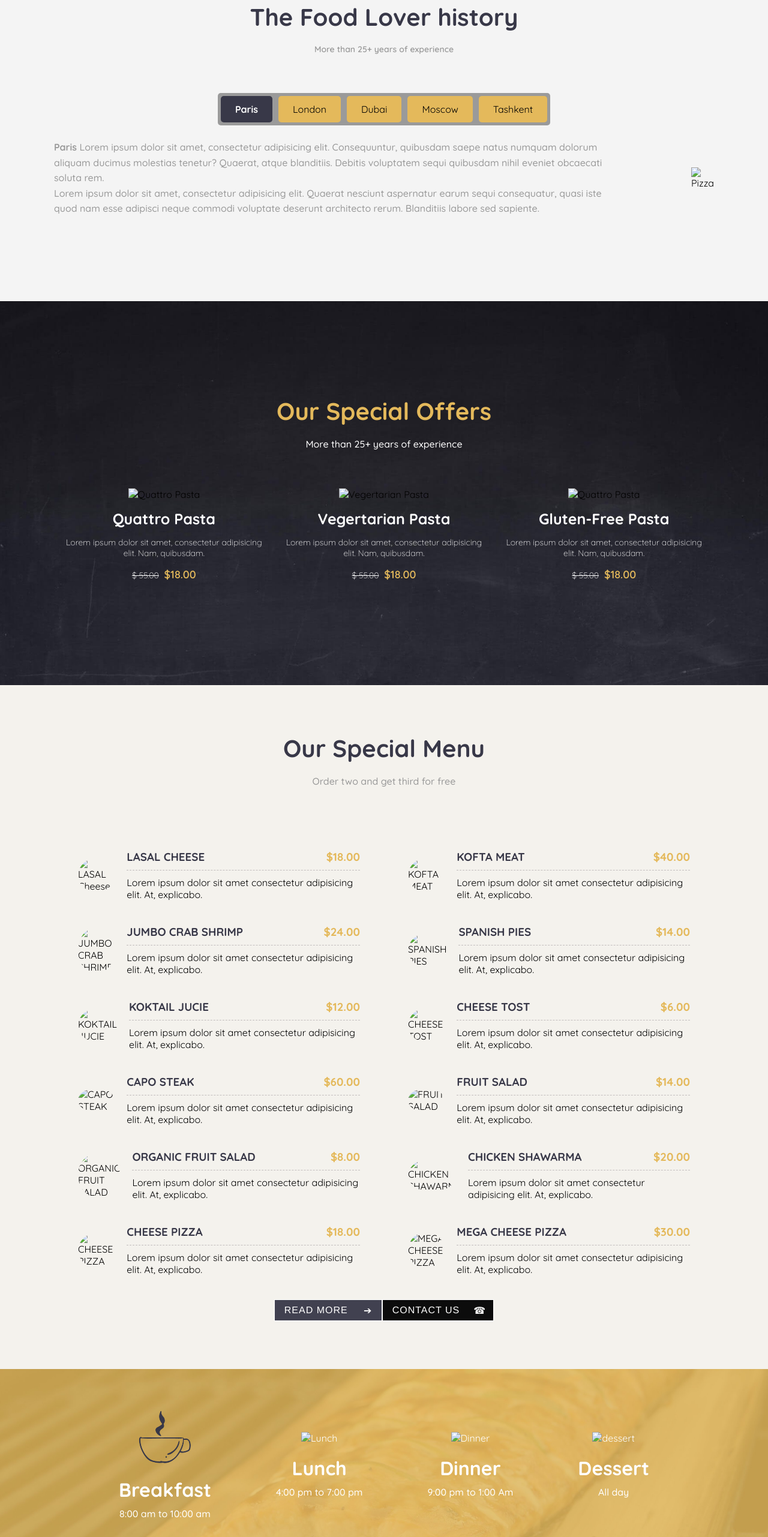
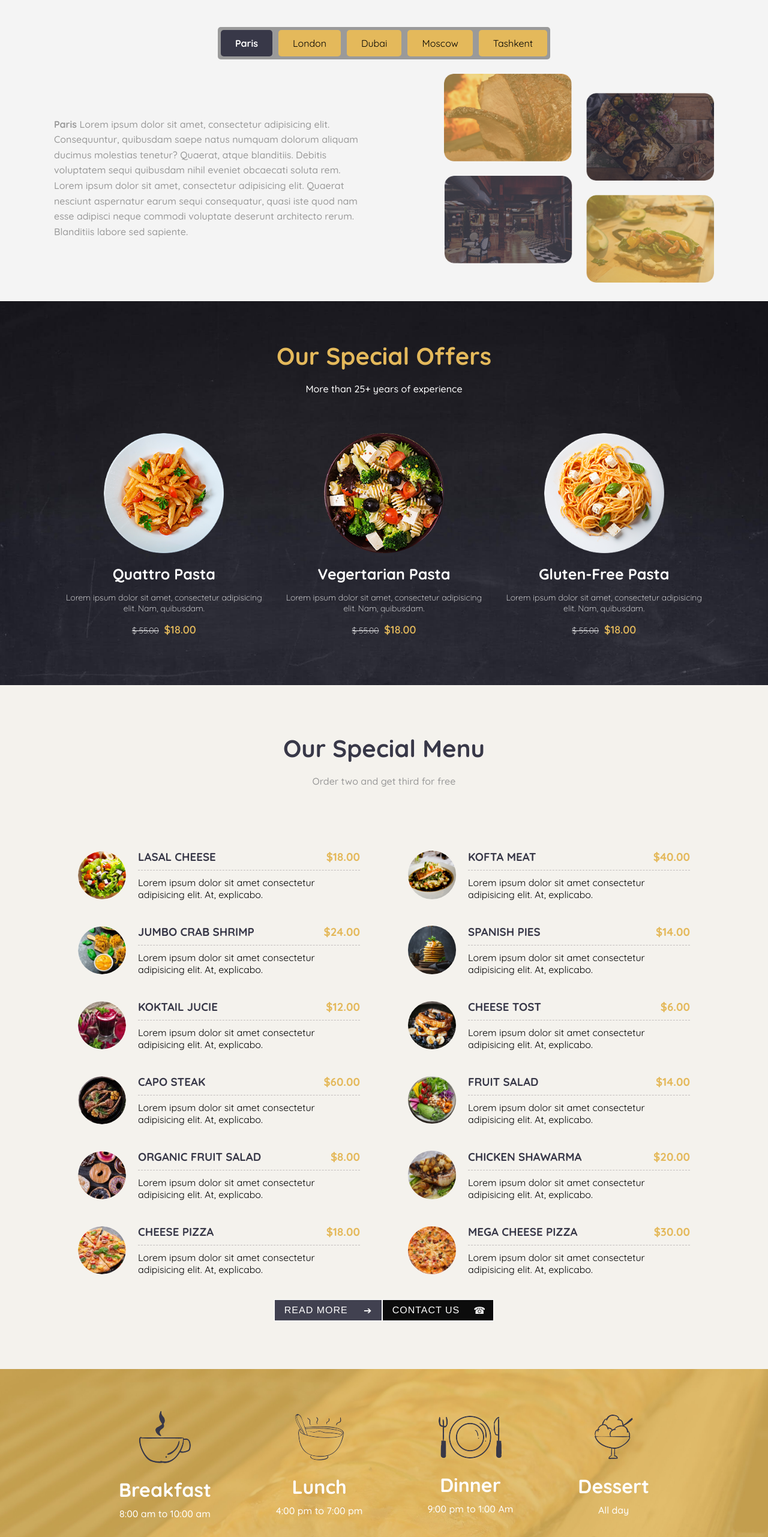
Before and after one commit to IkromovOtabek/foodlover, a website: page index.html in a window 1280 px wide. Shown: the part 938-3500 px from the top of the page at 60% size. Drawn offline with Linux system fonts and the light colour scheme; no server answers; files whose address does not match are found by name.

Commit message:
Update index.html

```diff
--- a/index.html
+++ b/index.html
@@ -77,7 +77,7 @@
                 consequatur, quasi iste quod nam esse adipisci neque commodi voluptate deserunt architecto
                 rerum. Blanditiis labore sed sapiente.</p>
             </div>
-            <img src="./img/about_img.png" alt="Pizza">
+            <img src="about_img.png" alt="Pizza">
           </div>
 
           <div class="tab_content">
@@ -92,7 +92,7 @@
                 consequatur, quasi iste quod nam esse adipisci neque commodi voluptate deserunt architecto
                 rerum. Blanditiis labore sed sapiente.</p>
             </div>
-            <img src="./img/about_img.png" alt="Pizza">
+            <img src="about_img.png" alt="Pizza">
           </div>
 
           <div class="tab_content">
@@ -107,7 +107,7 @@
                 consequatur, quasi iste quod nam esse adipisci neque commodi voluptate deserunt architecto
                 rerum. Blanditiis labore sed sapiente.</p>
             </div>
-            <img src="./img/about_img.png" alt="Pizza">
+            <img src="about_img.png" alt="Pizza">
           </div>
 
           <div class="tab_content">
@@ -122,7 +122,7 @@
                 consequatur, quasi iste quod nam esse adipisci neque commodi voluptate deserunt architecto
                 rerum. Blanditiis labore sed sapiente.</p>
             </div>
-            <img src="./img/about_img.png" alt="Pizza">
+            <img src="about_img.png" alt="Pizza">
           </div>
 
           <div class="tab_content">
@@ -137,7 +137,7 @@
                 consequatur, quasi iste quod nam esse adipisci neque commodi voluptate deserunt architecto
                 rerum. Blanditiis labore sed sapiente.</p>
             </div>
-            <img src="./img/about_img.png" alt="Pizza">
+            <img src="about_img.png" alt="Pizza">
           </div>
         </div>
 
@@ -153,7 +153,7 @@
         </div>
         <div class="offers-items">
           <div>
-            <img src="./img/offer1.png" alt="Quattro Pasta">
+            <img src="offer1.png" alt="Quattro Pasta">
             <div>
               <h3>Quattro Pasta</h3>
               <p>Lorem ipsum dolor sit amet, consectetur adipisicing elit. Nam, quibusdam.</p>
@@ -161,7 +161,7 @@
             </div>
           </div>
           <div>
-            <img src="./img/offer2.png" alt="Vegertarian Pasta">
+            <img src="offer2.png" alt="Vegertarian Pasta">
             <div>
               <h3>Vegertarian Pasta</h3>
               <p>Lorem ipsum dolor sit amet, consectetur adipisicing elit. Nam, quibusdam.</p>
@@ -169,7 +169,7 @@
             </div>
           </div>
           <div>
-            <img src="./img/offer3.png" alt="Quattro Pasta">
+            <img src="offer3.png" alt="Quattro Pasta">
             <div>
               <h3>Gluten-Free Pasta</h3>
               <p>Lorem ipsum dolor sit amet, consectetur adipisicing elit. Nam, quibusdam.</p>
@@ -190,42 +190,42 @@
         <div class="menu-items">
           <div class="menu-items-left">
             <div class="menu-item">
-              <img src="./img/food1.png" alt="LASAL Cheese">
+              <img src="food1.png" alt="LASAL Cheese">
               <div>
                 <h3>LASAL CHEESE <span class="primary-text">$18.00</span></h3>
                 <p>Lorem ipsum dolor sit amet consectetur adipisicing elit. At, explicabo.</p>
               </div>
             </div>
             <div class="menu-item">
-              <img src="./img/food2.png" alt="JUMBO CRAB SHRIMP">
+              <img src="food2.png" alt="JUMBO CRAB SHRIMP">
               <div>
                 <h3>JUMBO CRAB SHRIMP <span class="primary-text">$24.00</span></h3>
                 <p>Lorem ipsum dolor sit amet consectetur adipisicing elit. At, explicabo.</p>
               </div>
             </div>
             <div class="menu-item">
-              <img src="./img/food3.png" alt="KOKTAIL JUCIE">
+              <img src="food3.png" alt="KOKTAIL JUCIE">
               <div>
                 <h3>KOKTAIL JUCIE <span class="primary-text">$12.00</span></h3>
                 <p>Lorem ipsum dolor sit amet consectetur adipisicing elit. At, explicabo.</p>
               </div>
             </div>
             <div class="menu-item">
-              <img src="./img/food4.png" alt="CAPO STEAK">
+              <img src="food4.png" alt="CAPO STEAK">
               <div>
                 <h3>CAPO STEAK <span class="primary-text">$60.00</span></h3>
                 <p>Lorem ipsum dolor sit amet consectetur adipisicing elit. At, explicabo.</p>
               </div>
             </div>
             <div class="menu-item">
-              <img src="./img/food5.png" alt="ORGANIC FRUIT SALAD">
+              <img src="food5.png" alt="ORGANIC FRUIT SALAD">
               <div>
                 <h3>ORGANIC FRUIT SALAD <span class="primary-text">$8.00</span></h3>
                 <p>Lorem ipsum dolor sit amet consectetur adipisicing elit. At, explicabo.</p>
               </div>
             </div>
             <div class="menu-item">
-              <img src="./img/food6.png" alt="CHEESE PIZZA">
+              <img src="food6.png" alt="CHEESE PIZZA">
               <div>
                 <h3>CHEESE PIZZA <span class="primary-text">$18.00</span></h3>
                 <p>Lorem ipsum dolor sit amet consectetur adipisicing elit. At, explicabo.</p>
@@ -234,14 +234,14 @@
           </div>
           <div class="menu-items-right">
             <div class="menu-item">
-              <img src="./img/food7.jpeg" alt="KOFTA MEAT">
+              <img src="food7.jpeg" alt="KOFTA MEAT">
               <div>
                 <h3>KOFTA MEAT <span class="primary-text">$40.00</span></h3>
                 <p>Lorem ipsum dolor sit amet consectetur adipisicing elit. At, explicabo.</p>
               </div>
             </div>
             <div class="menu-item">
-              <img src="./img/food8.jpeg" alt="SPANISH PIES">
+              <img src="food8.jpeg" alt="SPANISH PIES">
               <div>
                 <h3>SPANISH PIES <span class="primary-text">$14.00</span></h3>
                 <p>Lorem ipsum dolor sit amet consectetur adipisicing elit. At, explicabo.</p>
@@ -249,28 +249,28 @@
             </div>
 
             <div class="menu-item">
-              <img src="./img/food9.jpeg" alt="CHEESE TOST">
+              <img src="food9.jpeg" alt="CHEESE TOST">
               <div>
                 <h3>CHEESE TOST <span class="primary-text">$6.00</span></h3>
                 <p>Lorem ipsum dolor sit amet consectetur adipisicing elit. At, explicabo.</p>
               </div>
             </div>
             <div class="menu-item">
-              <img src="./img/food10.jpeg" alt="FRUIT SALAD">
+              <img src="food10.jpeg" alt="FRUIT SALAD">
               <div>
                 <h3>FRUIT SALAD <span class="primary-text">$14.00</span></h3>
                 <p>Lorem ipsum dolor sit amet consectetur adipisicing elit. At, explicabo.</p>
               </div>
             </div>
             <div class="menu-item">
-              <img src="./img/food11.jpeg" alt="CHICKEN SHAWARMA">
+              <img src="food11.jpeg" alt="CHICKEN SHAWARMA">
               <div>
                 <h3>CHICKEN SHAWARMA <span class="primary-text">$20.00</span></h3>
                 <p>Lorem ipsum dolor sit amet consectetur adipisicing elit. At, explicabo.</p>
               </div>
             </div>
             <div class="menu-item">
-              <img src="./img/food12.jpeg" alt="MEGA CHEESE PIZZA">
+              <img src="food12.jpeg" alt="MEGA CHEESE PIZZA">
               <div>
                 <h3>MEGA CHEESE PIZZA <span class="primary-text">$30.00</span></h3>
                 <p>Lorem ipsum dolor sit amet consectetur adipisicing elit. At, explicabo.</p>
@@ -297,17 +297,17 @@
             <p>8:00 am to 10:00 am</p>
           </div>
           <div class="daytime-item">
-            <img src="./img/lunchIcon.png" alt="Lunch">
+            <img src="lunchIcon.png" alt="Lunch">
             <h3>Lunch</h3>
             <p>4:00 pm to 7:00 pm</p>
           </div>
           <div class="daytime-item">
-            <img src="./img/dinnerIcon.png" alt="Dinner">
+            <img src="dinnerIcon.png" alt="Dinner">
             <h3>Dinner</h3>
             <p>9:00 pm to 1:00 Am</p>
           </div>
           <div class="daytime-item">
-            <img src="./img/dessertIcon.png" alt="dessert">
+            <img src="dessertIcon.png" alt="dessert">
             <h3>Dessert</h3>
             <p>All day</p>
           </div>
@@ -321,35 +321,35 @@
         <div class="offer__slider">
           <div class="offer__slider-counter">
             <div class="offer__slider-prev">
-              <img src="icons/left.svg" alt="prev" />
+              <img src="left.svg" alt="prev" />
             </div>
             <span id="current">03</span>
             /
             <span id="total">05</span>
             <div class="offer__slider-next">
-              <img src="icons/right.svg" alt="next" />
+              <img src="right.svg" alt="next" />
             </div>
           </div>
           <div class="offer">
             <div class="offer__slider-wrapper">
               <div class="offer__slider-inner">
                 <div class="offer__slide">
-                  <img src="./img/gallery1.jpeg" alt="gallery1">
+                  <img src="gallery1.jpeg" alt="gallery1">
                 </div>
                 <div class="offer__slide">
-                  <img src="./img/gallery2.jpeg" alt="gallery2">
+                  <img src="gallery2.jpeg" alt="gallery2">
                 </div>
                 <div class="offer__slide">
-                  <img src="./img/gallery3.jpeg" alt="gallery2">
+                  <img src="gallery3.jpeg" alt="gallery2">
                 </div>
                 <div class="offer__slide">
-                  <img src="./img/gallery4.jpeg" alt="gallery2">
+                  <img src="gallery4.jpeg" alt="gallery2">
                 </div>
                 <div class="offer__slide">
-                  <img src="./img/gallery5.jpeg" alt="gallery2">
+                  <img src="gallery5.jpeg" alt="gallery2">
                 </div>
                 <div class="offer__slide">
-                  <img src="./img/gallery6.jpeg" alt="gallery2">
+                  <img src="gallery6.jpeg" alt="gallery2">
                 </div>
               </div>
             </div>
@@ -418,8 +418,8 @@
 
   <!-- Footer -->
   <footer id="footer">
-    <p>Copyright &copy; 2024 All rights reserved | made by <b> <a href="https://sammi.ac " target="_blank">
-          Sammi.ac</a> </b></p>
+    <p>Copyright &copy; 2024 All rights reserved | made by <b> <a href="https://otabek.ac " target="_blank">
+          Otabek.ac</a> </b></p>
   </footer>
 
   <!-- Modal -->
```
